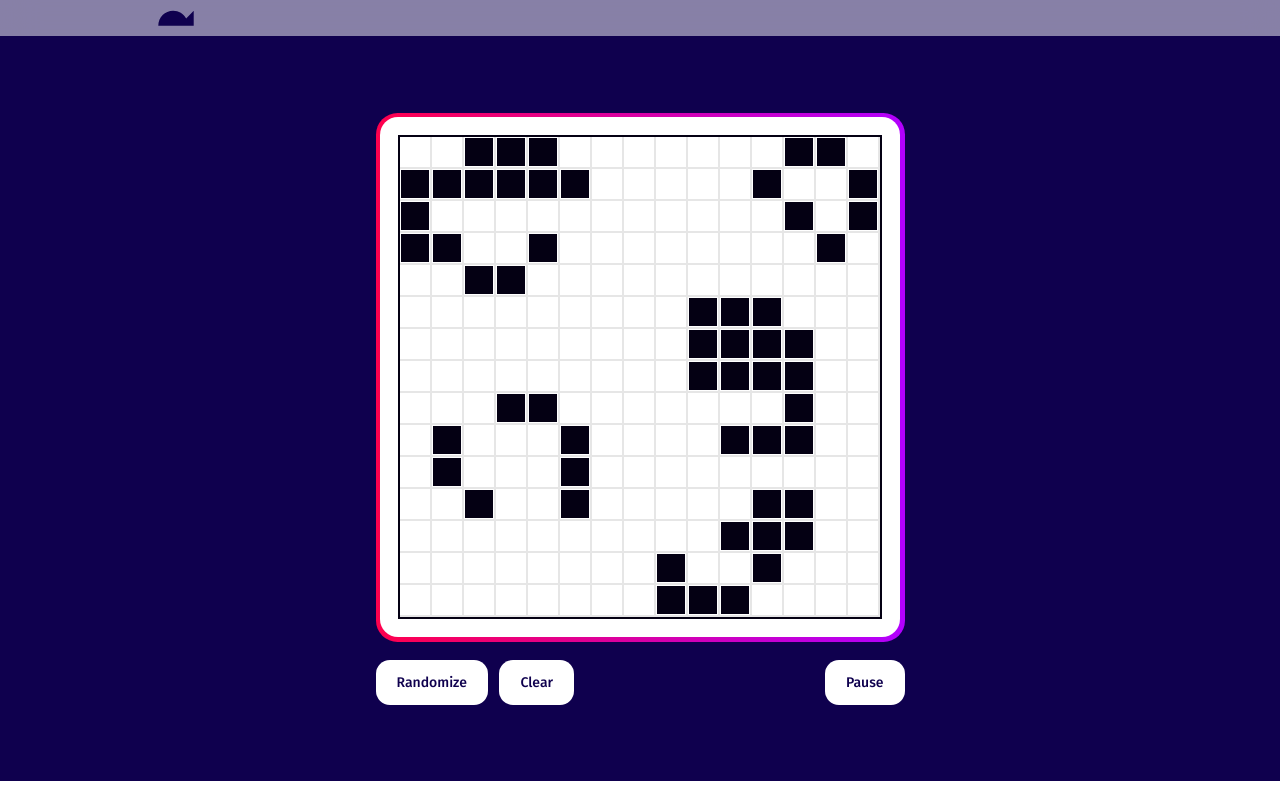
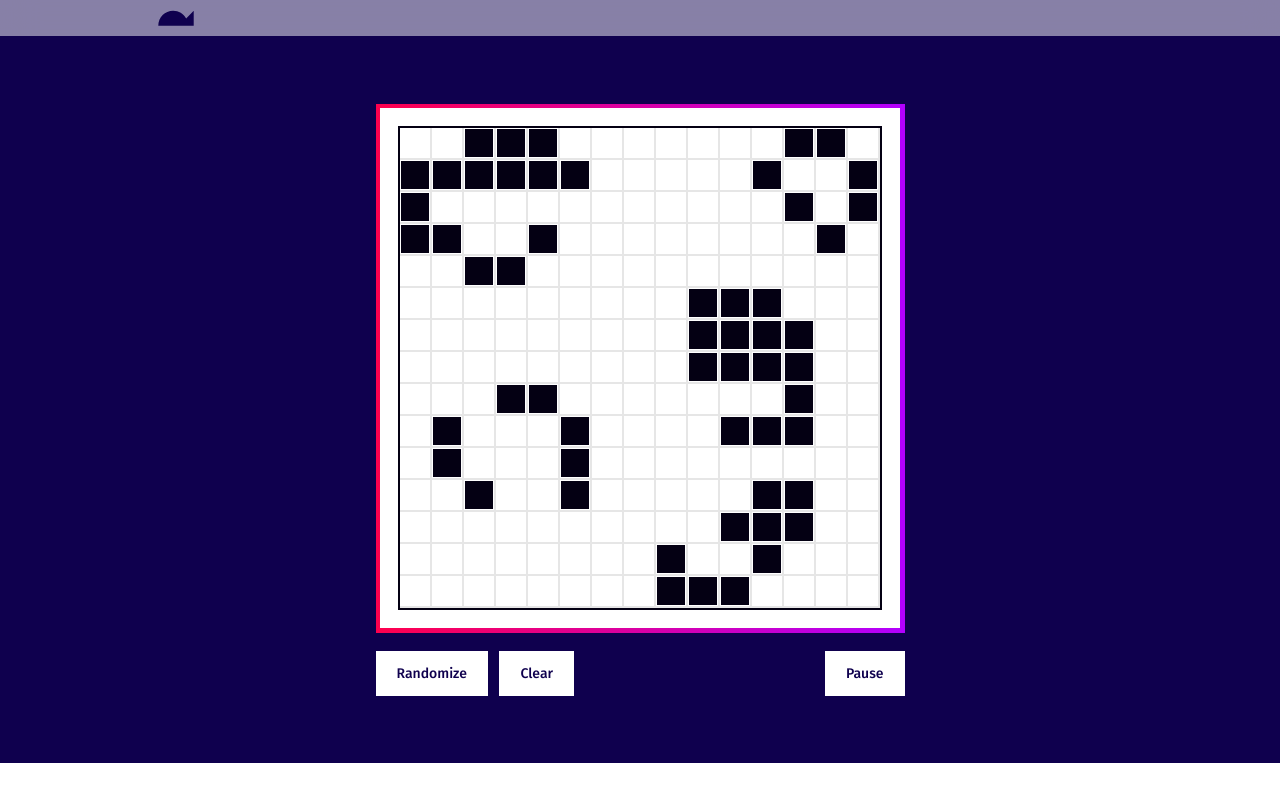
Before and after one commit to thismarvin/life, a Svelte app in the folder frontend/: page / in a window 1280 px wide. Shown: the top 800 px of the page. Built offline with nearby package versions, Linux system fonts and the light colour scheme; a web font is replaced by a local one.

Commit message:
feature: removed border-radius on desktop

```diff
--- a/frontend/src/About.svelte
+++ b/frontend/src/About.svelte
@@ -70,6 +70,10 @@
 		@include medium
 			padding: 2rem
 
+		@include large
+			padding: 3.5rem
+			max-width: 530px
+
 	#info
 		padding: 1.5rem
 		border-radius: 1rem
@@ -78,4 +82,7 @@
 
 		@include medium
 			padding: 2rem
+
+		@include large
+			border-radius: 0
 </style>
--- a/frontend/src/App.svelte
+++ b/frontend/src/App.svelte
@@ -48,7 +48,7 @@
 		background-color: var(--palette-dark-purple)
 
 		@include full
-			height: calc(4rem + 0.5rem + 2rem + 4px + 32px * 15 + 8rem)
+			height: calc(4rem + 0.5rem + 2rem + 4px + 32px * 15 + 1.5rem + 2rem + 63px)
 
 	#about-wrapper
 		display: flex
--- a/frontend/src/World.svelte
+++ b/frontend/src/World.svelte
@@ -187,6 +187,18 @@
 </div>
 
 <style lang="sass">
+	@mixin medium
+		@media (min-width: 680px)
+			@content
+
+	@mixin large
+		@media (min-width: 1024px)
+			@content
+
+	@mixin full
+		@media (min-width: 1200px)
+			@content
+
 	button
 		font-family: "Fira Sans", sans-serif
 		font-size: min(3.4vw, 14px)
@@ -197,15 +209,24 @@
 		border-radius: 1em
 		background-color: var(--palette-white)
 
+		@include large
+			border-radius: 0
+
 	#grid-wrapper
 		padding: 0.25rem
 		border-radius: 1.2rem
 		background: linear-gradient(90deg, var(--palette-red), var(--palette-purple))
 
+		@include large
+			border-radius: 0
+
 	#grid-container
 		padding: 1rem
 		background-color: white
 		border-radius: 1rem
+
+		@include large
+			border-radius: 0
 
 	#grid
 		--size: min(calc((100vw - 2rem - 0.5rem - 2rem - 4px - 2px * 15) / 15), 30px)
```
